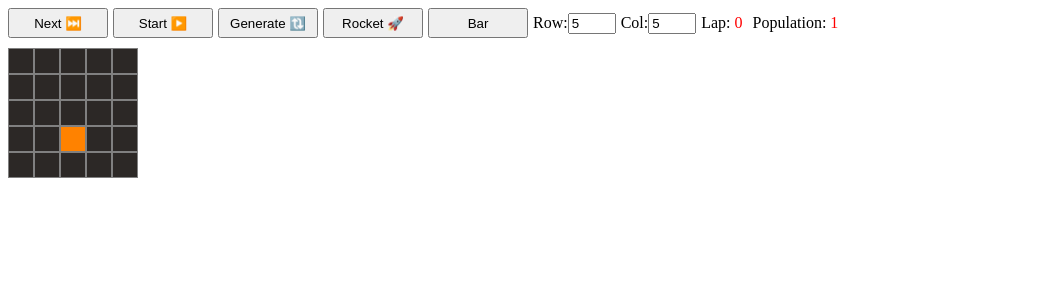
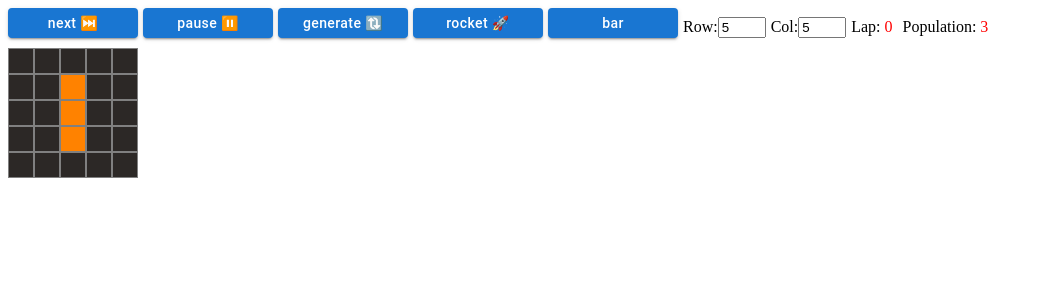
Before and after one commit to benoitgrasset/life-game, a React (Create React App) app: page / in a window 1280 px wide. Shown: the top 300 px of the page, without its empty margins (0-1044 px from the left). Built offline with nearby package versions, Linux system fonts and the light colour scheme.

Commit message:
v2 version

```diff
--- a/package.json
+++ b/package.json
@@ -4,6 +4,9 @@
   "version": "0.1.0",
   "private": true,
   "dependencies": {
+    "@emotion/react": "^11.7.1",
+    "@emotion/styled": "^11.6.0",
+    "@mui/material": "^5.2.6",
     "@testing-library/jest-dom": "^5.16.1",
     "@testing-library/react": "^12.1.2",
     "@testing-library/user-event": "^13.5.0",
--- a/src/App.tsx
+++ b/src/App.tsx
@@ -1,7 +1,7 @@
-import React from 'react';
+import React, { CSSProperties } from 'react';
 import { getRocketArray } from './RocketArray';
 import { getBarArray } from './Bar';
-import Toolbar from "./Toolbar";
+import { Button } from "@mui/material";
 
 // TODO
 // reducer / store
@@ -10,6 +10,24 @@ import Toolbar from "./Toolbar";
 const ROW = 5;
 const COL = 5;
 const INTERVAL = 1000;
+
+const buttonStyle: CSSProperties = {
+  marginBottom: '10px',
+  marginRight: '5px',
+  width: '130px',
+  height: '30px',
+  textTransform: "lowercase"
+};
+
+const inputStyle = {
+  marginRight: '5px',
+  width: "40px",
+};
+
+const textStyle = {
+  marginRight: '10px',
+  color: "red",
+};
 
 const cellColor = 'rgb(255, 130, 0)';
 
@@ -42,14 +60,8 @@ const nbOfTrue = (array: boolean[][]) => {
   return array.flatMap((e) => e).filter((e) => e === true).length;
 };
 
-export default function App() {
-  const [lap, setLap] = React.useState(0);
-  const [col, setCol] = React.useState(COL);
-  const [row, setRow] = React.useState(ROW);
-  const [pause, setPause] = React.useState(true);
-  const [keyDown, setKeyDown] = React.useState(false);
-
-  const getArray = (): boolean[][] => {
+const getArray = (row: number, col: number): boolean[][] => {
+  console.log("test")
   const newArray = Array.from(Array(row), () => new Array(col).fill(false));
   for (let i = 1; i < row - 1; i++) {
     for (let j = 1; j < col - 1; j++) {
@@ -59,15 +71,11 @@ export default function App() {
   return newArray;
 };
 
-  const [array, setArray] = React.useState<boolean[][]>(getArray());
-
-  const population = nbOfTrue(array);
-
-  const getNewArray = (array: boolean[][]): boolean[][] => {
-    const newArray = [...array];
+const getNextArray = (array: boolean[][], row: number, col: number): boolean[][] => {
+  const newArray = Array.from(array);
   for (let i = 1; i < row - 1; i++) {
     for (let j = 1; j < col - 1; j++) {
-        const reducedArray = getReducedArray(array, i, j);
+      const reducedArray = getReducedArray(newArray, i, j);
       if (array[i][j] === true) {
         newArray[i][j] = has2or3Neighbors(reducedArray);
       } else newArray[i][j] = has3Neighbors(reducedArray);
@@ -76,12 +84,24 @@ export default function App() {
   return newArray;
 };
 
-  const handleNext = () => {
+export default function App() {
+  const [lap, setLap] = React.useState(0);
+  const [col, setCol] = React.useState(COL);
+  const [row, setRow] = React.useState(ROW);
+  const [pause, setPause] = React.useState(false);
+  const [keyDown, setKeyDown] = React.useState(false);
+
+  // const array0 = getArray(row, col);
+  const [array, setArray] = React.useState<boolean[][]>(getBarArray());
+
+  const population = nbOfTrue(array);
+
+  const handleNext = React.useCallback(() => {
     setArray(prevArray => {
-      return getNewArray(prevArray)
+      return getNextArray([...prevArray], row, col)
     });
     setLap(prevLap => prevLap + 1);
-  };
+  }, [row, col]);
 
   const handleRowChange = (event: React.ChangeEvent<HTMLInputElement>) => {
     setRow(parseInt(event.target.value));
@@ -92,7 +112,7 @@ export default function App() {
   };
 
   const handleGenerate = () => {
-    setArray(getArray());
+    setArray(getArray(row, col));
     setLap(0);
   };
 
@@ -132,31 +152,43 @@ export default function App() {
     setPause(false);
   };
 
-  React.useEffect(() => {
-    const timeoutHandler = () => {
-      !pause && handleNext();
-    }
-    const interval = setInterval(timeoutHandler, INTERVAL);
-    return () => clearInterval(interval);
-    // eslint-disable-next-line react-hooks/exhaustive-deps
-  }, [lap]);
+  // React.useEffect(() => {
+  //   const timeoutHandler = () => {
+  //     !pause && handleNext();
+  //   }
+  //   const interval = setInterval(timeoutHandler, INTERVAL);
+  //   return () => clearInterval(interval);
+  // }, []);
 
   return (
     <>
-      <Toolbar
-        handleRocket={handleRocket}
-        handleBar={handleBar}
-        handleNext={handleNext}
-        handleStart={handleStart}
-        handleGenerate={handleGenerate}
-        handleRowChange={handleRowChange}
-        handleColChange={handleColChange}
-        row={row}
-        col={col}
-        lap={lap}
-        population={population}
-        pause={pause}
-      />
+      <Button variant='contained' onClick={handleNext} style={buttonStyle}>
+        Next ⏭️
+      </Button>
+      <Button variant='contained' onClick={handleStart} style={buttonStyle}>
+        {pause ? "Start ▶️" : "Pause ⏸️"}
+      </Button>
+      <Button variant='contained' onClick={handleGenerate} style={buttonStyle}>
+        Generate 🔃
+      </Button>
+      <Button variant='contained' onClick={handleRocket} style={buttonStyle}>
+        Rocket 🚀
+      </Button>
+      <Button variant='contained' onClick={handleBar} style={buttonStyle}>
+        Bar
+      </Button>
+      <form style={{ display: "inline" }}>
+        <label>
+          Row:
+          <input type="text" id="row" name="row" value={row} onChange={handleRowChange} style={inputStyle} />
+        </label>
+        <label>
+          Col:
+          <input type="text" id="col" name="col" value={col} onChange={handleColChange} style={inputStyle} />
+        </label>
+      </form>
+      Lap: <span style={textStyle}>{lap}</span>
+      Population: <span style={textStyle}>{population}</span>
       <div style={{ display: 'flex', flexDirection: 'column' }}>
         {array.map((row, rowIndex) => {
           return (
```
Also changed, not shown: 1 other file (tests, documents, lock files or other folders). Lines whose indentation alone changed are shown as unchanged.
